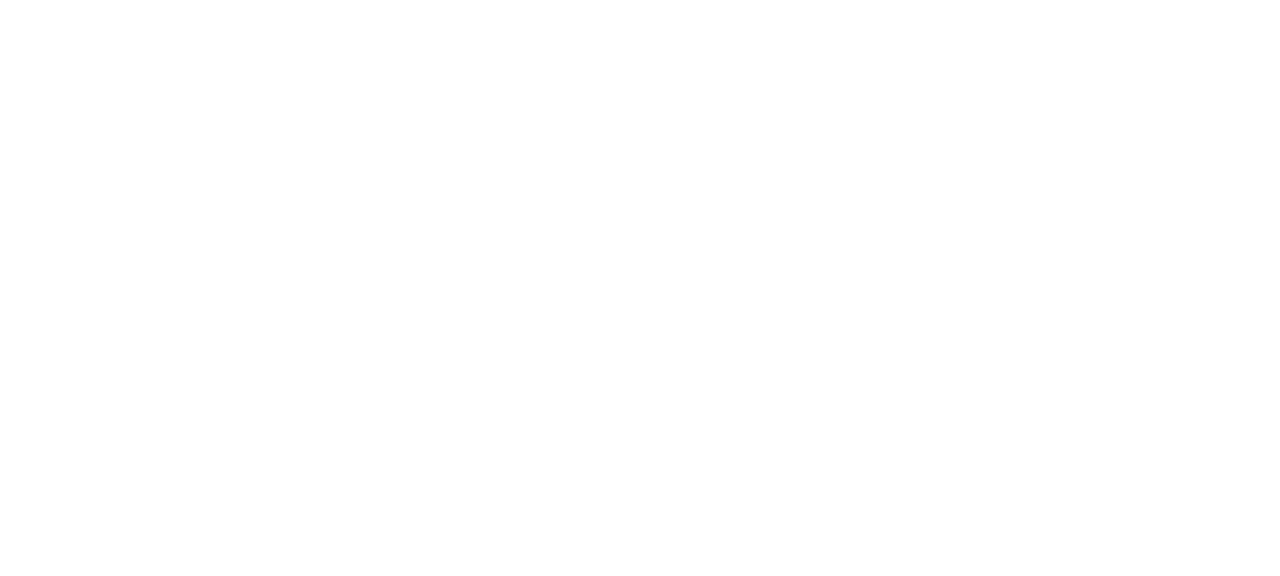
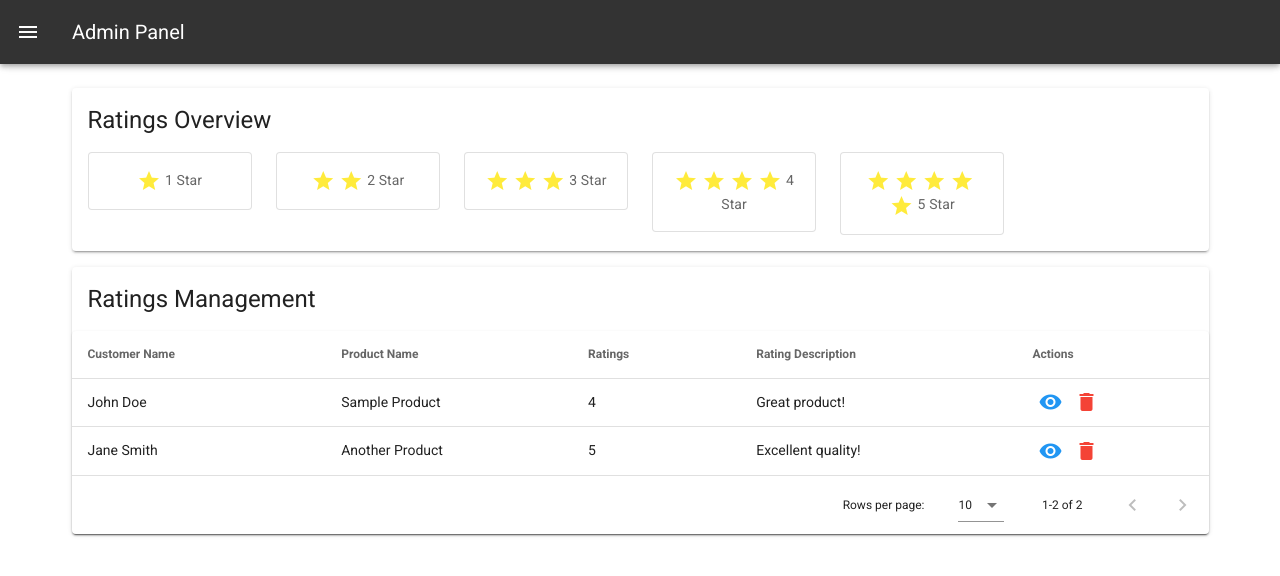
Before and after one commit to Char-sudo497/CharlieAdmin, a Nuxt app: page /admin/ratings in a window 1280 px wide. Before the commit this address had no page. Shown: the top 576 px of the page. Built offline with nearby package versions, Linux system fonts and the light colour scheme.

Commit message:
Successfully Commit

```diff
--- a/layouts/default.vue
+++ b/layouts/default.vue
@@ -61,6 +61,7 @@
         { icon: 'mdi-folder', title: 'Category Management', to: '/admin/categorymanagement' },
         { icon: 'mdi-warehouse', title: 'Inventory Management', to: '/admin/inventorymanagement' },
         { icon: 'mdi-credit-card', title: 'Payment Methods', to: '/admin/payments' },
+        { icon: 'mdi-star', title: 'Ratings', to: '/admin/ratings' },
         { icon: 'mdi-qrcode', title: 'Qr Code', to: '/admin/qrscanner' }
       ],
       showDrawerOnRoutes: [
@@ -72,6 +73,7 @@
         '/admin/inventorymanagement',
         '/admin/ordermanagement',
         '/admin/payments',
+        '/admin/ratings',
         '/admin/qrscanner'
       ]
     };
--- /dev/null
+++ b/pages/admin/ratings.vue
@@ -0,0 +1,91 @@
+<template>
+    <v-container>
+      <!-- Card with Star Ratings -->
+      <v-card class="mb-4 elevation-2">
+        <v-card-title class="headline text-center">Ratings Overview</v-card-title>
+        <v-card-text>
+          <v-row>
+            <v-col cols="12" sm="6" md="2" v-for="star in [1, 2, 3, 4, 5]" :key="star">
+              <v-card outlined class="text-center">
+                <v-card-text>
+                  <v-icon color="yellow" class="mr-1" v-for="n in star" :key="n">mdi-star</v-icon>
+                  <span>{{ star }} Star</span>
+                </v-card-text>
+              </v-card>
+            </v-col>
+          </v-row>
+        </v-card-text>
+      </v-card>
+
+      <!-- Data Table -->
+      <v-card class="elevation-2">
+        <v-card-title class="headline text-center">
+          Ratings Management
+        </v-card-title>
+        <v-data-table
+          :headers="headers"
+          :items="ratings"
+          item-value="id"
+          class="elevation-1"
+        >
+          <!-- Actions Slot -->
+          <template v-slot:item.actions="{ item }">
+            <v-btn icon color="blue" @click="viewRating(item)">
+              <v-icon>mdi-eye</v-icon>
+            </v-btn>
+            <v-btn icon color="red" @click="deleteRating(item.id)">
+              <v-icon>mdi-delete</v-icon>
+            </v-btn>
+          </template>
+        </v-data-table>
+      </v-card>
+    </v-container>
+  </template>
+
+  <script>
+  export default {
+    data() {
+      return {
+        headers: [
+          { text: 'Customer Name', value: 'customerName' },
+          { text: 'Product Name', value: 'productName' },
+          { text: 'Ratings', value: 'ratings' },
+          { text: 'Rating Description', value: 'ratingDescription' },
+          { text: 'Actions', value: 'actions', sortable: false }
+        ],
+        ratings: [
+          // Example data
+          {
+            id: 1,
+            customerName: 'John Doe',
+            productName: 'Sample Product',
+            ratings: 4,
+            ratingDescription: 'Great product!',
+          },
+          {
+            id: 2,
+            customerName: 'Jane Smith',
+            productName: 'Another Product',
+            ratings: 5,
+            ratingDescription: 'Excellent quality!',
+          },
+        ]
+      };
+    },
+    methods: {
+      viewRating(item) {
+        console.log('View Rating:', item);
+        // Logic to view the rating details
+      },
+      deleteRating(id) {
+        console.log('Delete Rating ID:', id);
+        // Logic to delete the rating
+        this.ratings = this.ratings.filter(rating => rating.id !== id);
+      }
+    }
+  };
+  </script>
+
+  <style>
+  /* Style for star icons */
+  </style>
```
